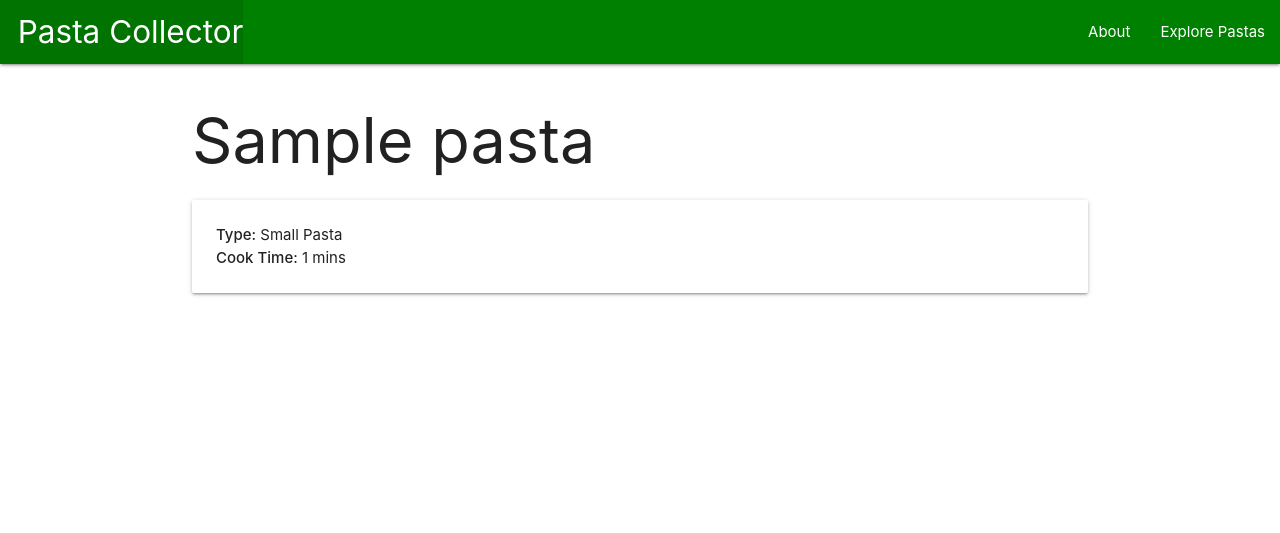
After one commit to zachkurfirst/Pasta-Collector-Lab, a Django app: page /pastas/1/ in a window 1280 px wide. The commit adds this page. Shown: the top 533 px of the page. Run offline with Django 5.2, Linux system fonts and the light colour scheme; tables that the repository leaves empty hold one stand-in row (values such as "Sample post").

Commit message:
add details functionality

```diff
--- /dev/null
+++ b/main_app/templates/pastas/detail.html
@@ -0,0 +1,13 @@
+{% extends 'base.html' %}
+{% block content %}
+
+<h1>{{ pasta.name }}</h1>
+
+<div class="card">
+    <div class="card-content">
+        <p><strong>Type:</strong> {{ pasta.type }}</p>
+        <p><strong>Cook Time:</strong> {{ pasta.cook_time }} mins</p>
+    </div>
+</div>
+
+{% endblock %}
--- a/main_app/templates/pastas/index.html
+++ b/main_app/templates/pastas/index.html
@@ -9,6 +9,7 @@
         <span class="card-title">{{ pasta.name }}</span>
         <p><strong>Type:</strong> {{ pasta.type }}</p>
         <p><strong>Cook Time:</strong> {{ pasta.cook_time }} mins</p>
+        <a href="/pastas/{{ pasta.id }}">Learn more</a>
     </div>
 </div>
 {% endfor %}
--- a/main_app/urls.py
+++ b/main_app/urls.py
@@ -5,4 +5,5 @@ urlpatterns = [
     path('', views.home, name='home'),
     path('about/', views.about, name='about'),
     path('pastas/', views.pastas_index, name='index'),
+    path('pastas/<int:pasta_id>/', views.pastas_detail, name='detail'),
 ]
--- a/main_app/views.py
+++ b/main_app/views.py
@@ -22,16 +22,25 @@ from .models import Pasta
 # ]
 
 # Create your views here.
+
+# HOME VIEW
 def home(request):
     return render(request, 'home.html')
 
-
+# ABOUT VIEW
 def about(request):
     return render(request, 'about.html')
 
-
+# PASTAS INDEX VIEW
 def pastas_index(request):
     pastas = Pasta.objects.all() # retrieve all Pastas
     return render(request, 'pastas/index.html', {
         'pastas': pastas,
     })
+
+# PASTAS DETAIL VIEW - GET
+def pastas_detail(request, pasta_id):
+    pasta = Pasta.objects.get(id=pasta_id) # retreive pasta by id
+    return render(request, 'pastas/detail.html', {
+        'pasta': pasta
+    })
```
